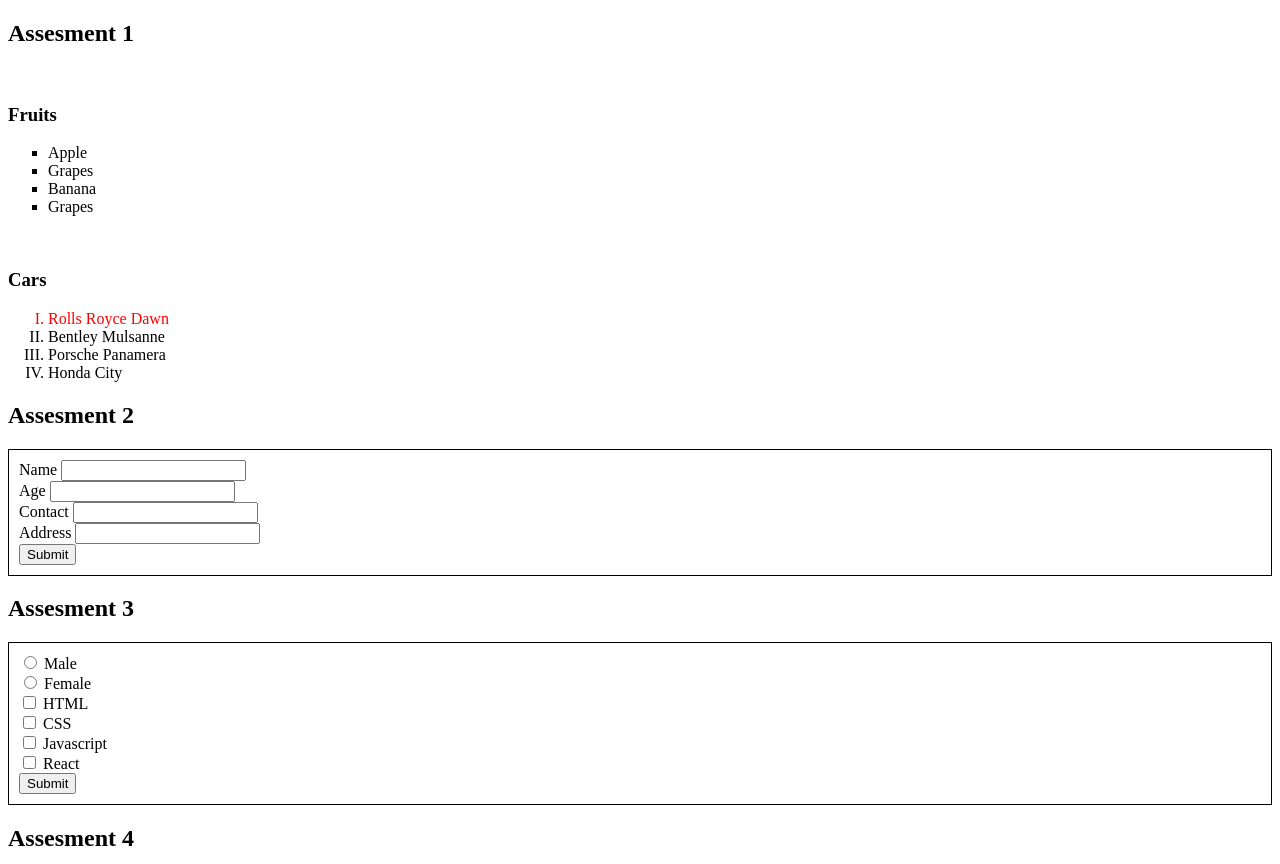
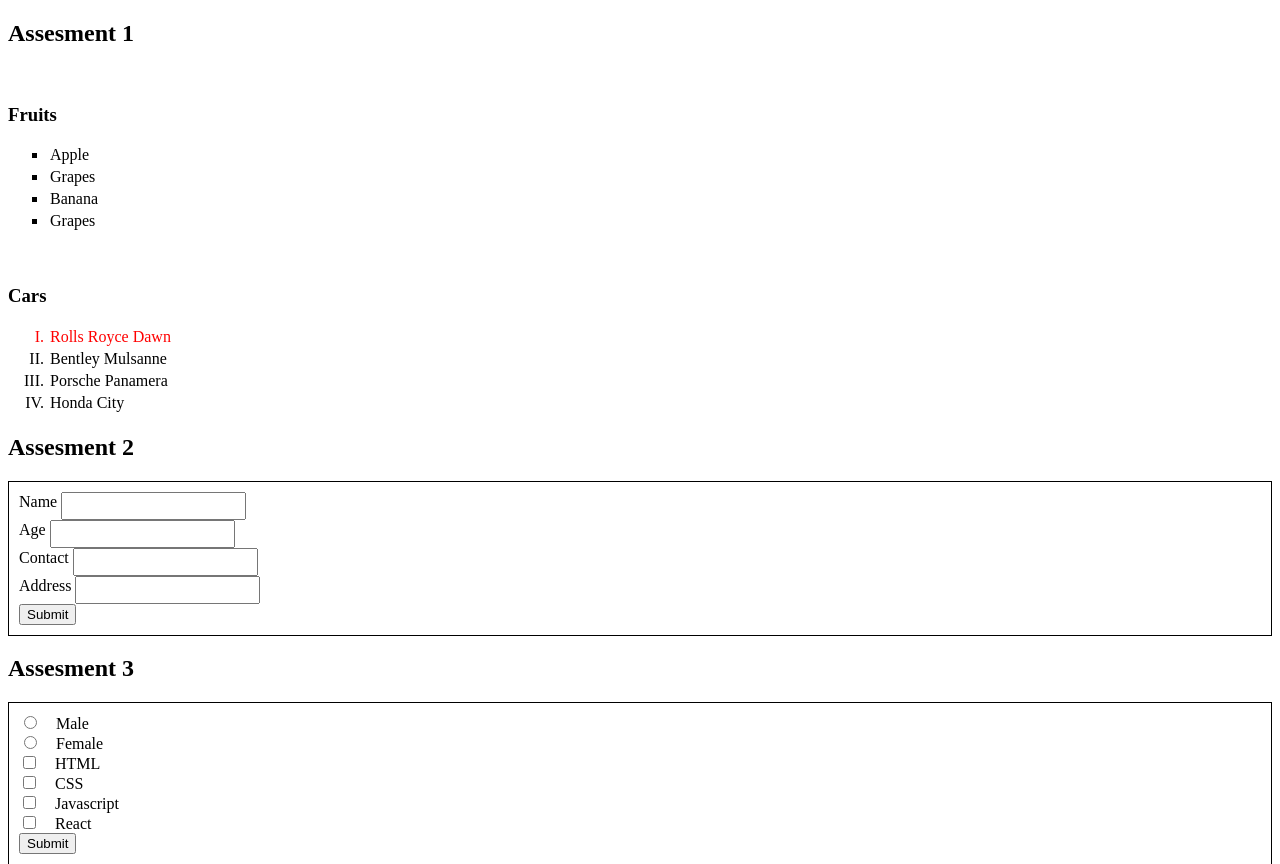
Before and after one commit to Piyu2912/Day-4, a plain HTML site: page index.html in a window 1280 px wide. Shown: the top 864 px of the page. Drawn offline with Linux system fonts and the light colour scheme.

Commit message:
Some Changes

```diff
--- a/style.css
+++ b/style.css
@@ -70,3 +70,10 @@
     margin: 13px;
     padding: 20px;
 }
+li {
+    padding: 2px;
+}
+input {
+    margin-right: 15px;
+    padding-bottom: 8px;
+}
```
